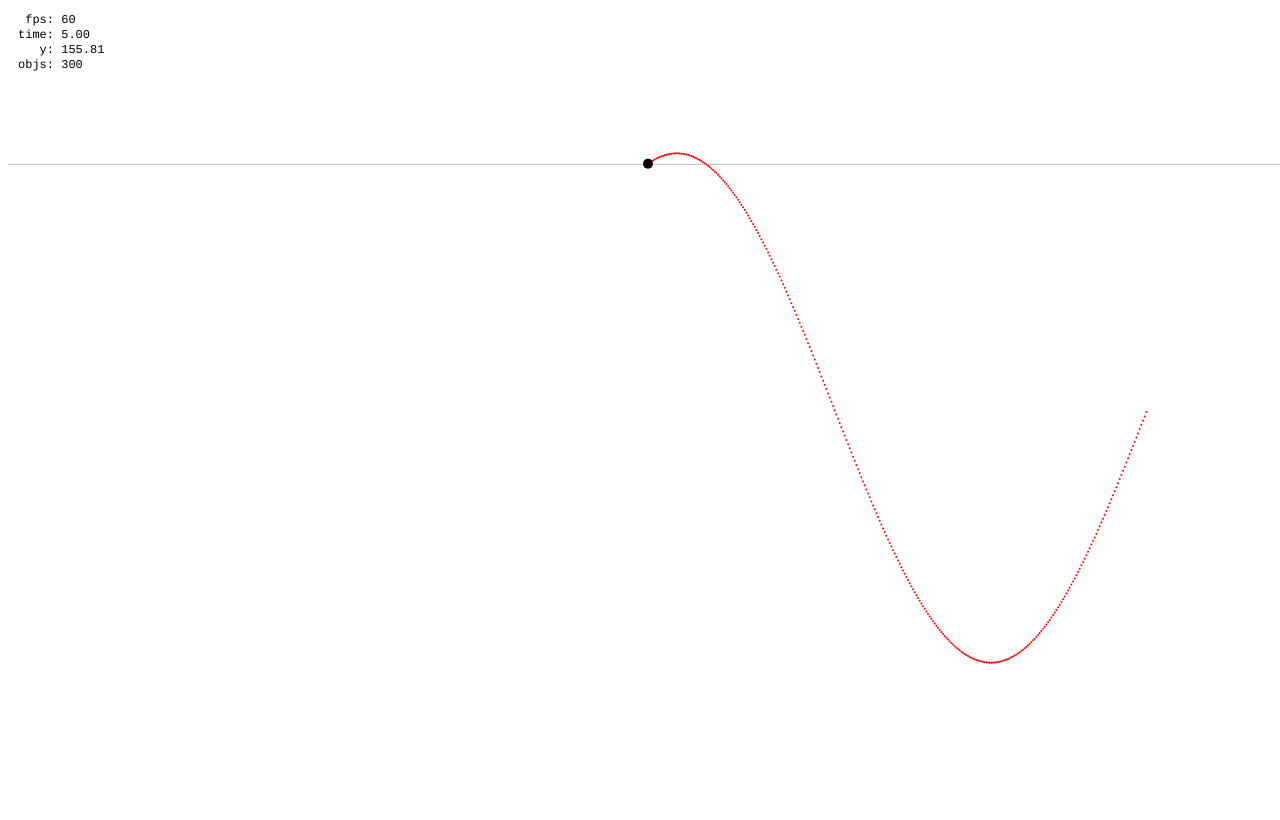
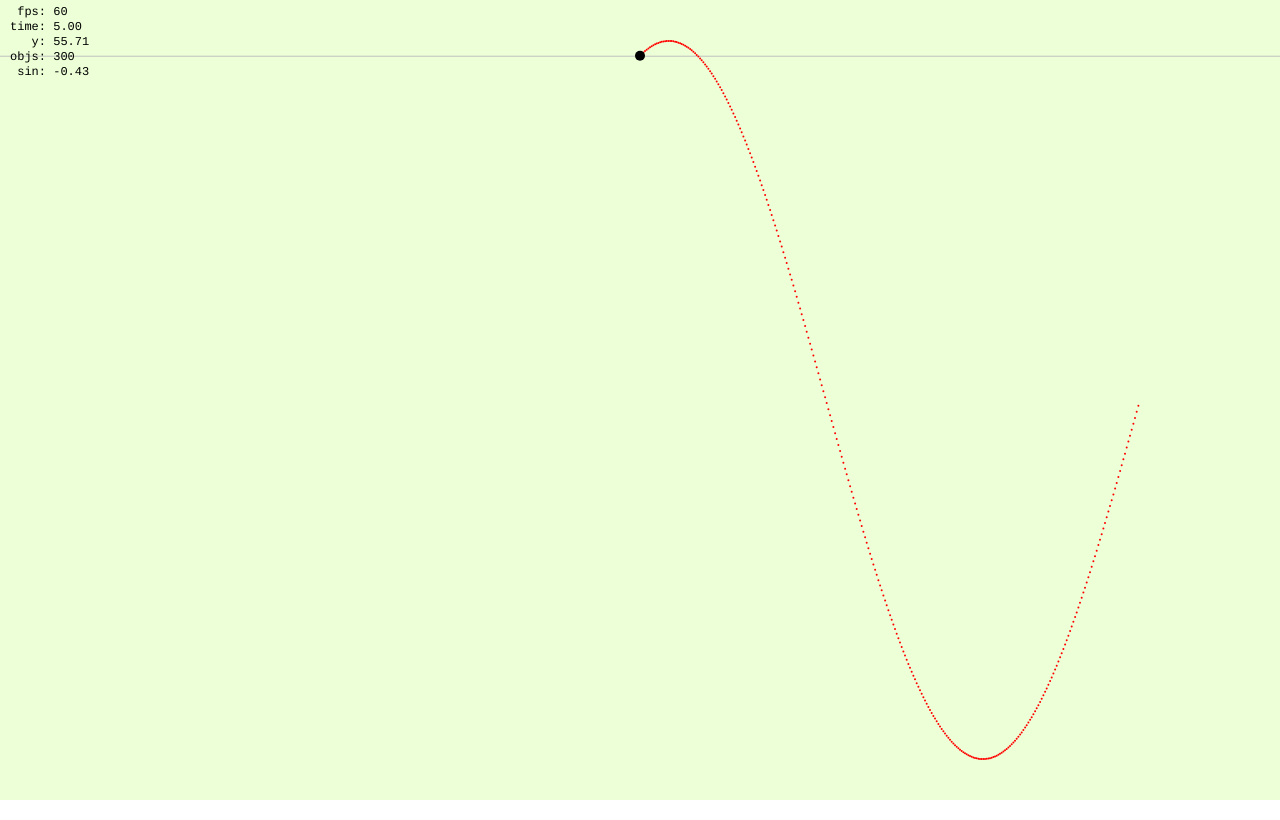
Before and after one commit to naftasantos/sin, a website: page index.html in a window 1280 px wide. Drawn offline with nearby package versions, Linux system fonts and the light colour scheme; files that its build step writes are made by us from their sources.

Commit message:
Adding color change

```diff
--- a/js/sin_waves_world.js
+++ b/js/sin_waves_world.js
@@ -8,6 +8,10 @@ function SinWavesWorld(canvas){
     this.pointsSpawnTime = 0.01;
     this.points = [];
     this.pointsSpeed = 100;
+    this.colorChangeSpeed = 5;
+    this.currentColorTime = 0;
+    this.colorChangeMultiplier = 1;
+    this.sin = 0;
 
     this.circle = {
         radius: 5,
@@ -19,6 +23,25 @@ function SinWavesWorld(canvas){
         radius: 1
     }
 
+    this.colors = [
+        {
+            r: 234,
+            g: 254,
+            b: 226
+        },
+        {
+            r: 226,
+            g: 228,
+            b: 254
+        }
+    ]
+
+    this.currentColor = {
+        r: this.colors[0].r,
+        g: this.colors[0].g,
+        b: this.colors[0].b
+    }
+
     this.reset();
 };
 
@@ -28,10 +51,10 @@ SinWavesWorld.prototype.update = function(gameTime) {
     this.val += gameTime.time;
     this.pointsTime += gameTime.time;
 
-    var sin = Math.sin(this.val) / Math.PI;
+    this.sin = Math.sin(this.val) / 7 * Math.PI;
 
     this.circle.x = this.canvas.width / 2;
-    this.circle.y = (this.canvas.height / 2) + (this.canvas.height * sin);
+    this.circle.y = (this.canvas.height / 2) + (this.canvas.height * this.sin);
 
     for(var idx in this.points) {
         var point = this.points[idx];
@@ -50,9 +73,29 @@ SinWavesWorld.prototype.update = function(gameTime) {
             y: this.circle.y
         });
     }
+
+    this.currentColor = {
+        r: Math.round(this.colors[0].r + ((this.colors[1].r - this.colors[0].r) * this.sin)),
+        g: Math.round(this.colors[0].g + ((this.colors[1].g - this.colors[0].g) * this.sin)),
+        b: Math.round(this.colors[0].b + ((this.colors[1].b - this.colors[0].b) * this.sin))
+    }
+
+    this.currentColorTime += this.colorChangeMultiplier * gameTime.time;
+
+    if(this.currentColorTime >= this.colorChangeSpeed ||
+        this.currentColorTime <= 0) {
+        this.colorChangeMultiplier *= -1;
+
+    }
 };
 
 SinWavesWorld.prototype.draw = function(context) {
+    context.fillStyle = "rgba(" +
+            this.currentColor.r + ", " +
+            this.currentColor.g + ", " +
+            this.currentColor.b + ", 1)";
+    context.fillRect(0, 0, this.canvas.width, this.canvas.height);
+
     context.fillStyle = "#C0C0C0";
     context.fillRect(0, this.circle.y, this.canvas.width, 1);
 
@@ -79,6 +122,7 @@ SinWavesWorld.prototype.draw = function(context) {
     context.fillText("time: " + this.val.toFixed(2), 10, 30);
     context.fillText("   y: " + this.circle.y.toFixed(2), 10, 45);
     context.fillText("objs: " + this.points.length, 10, 60);
+    context.fillText(" sin: " + this.sin.toFixed(2), 10, 75);
 };
 
 SinWavesWorld.prototype.reset = function() {
--- a/style/index.less
+++ b/style/index.less
@@ -1,3 +1,7 @@
 body {
     overflow: hidden;
 }
+
+body, html {
+    margin: 0 auto;
+}
```
